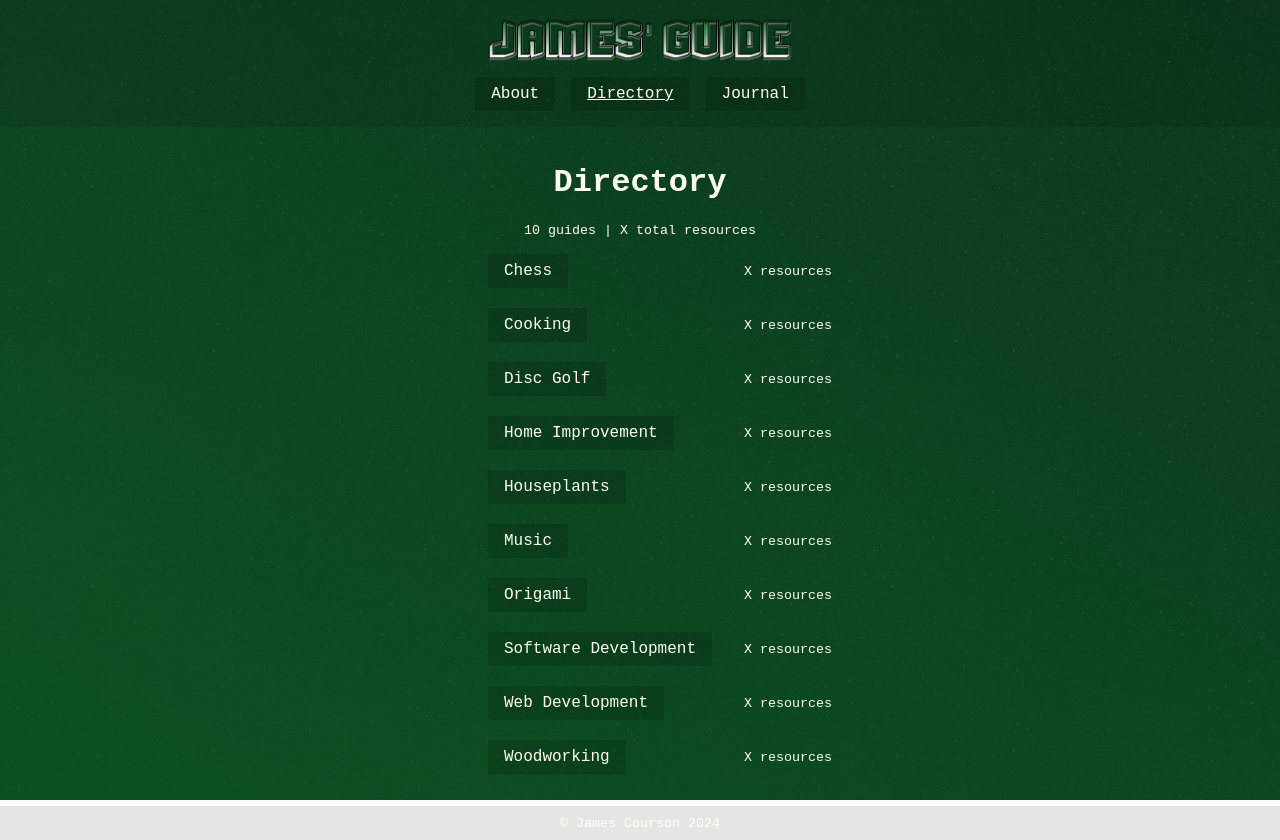
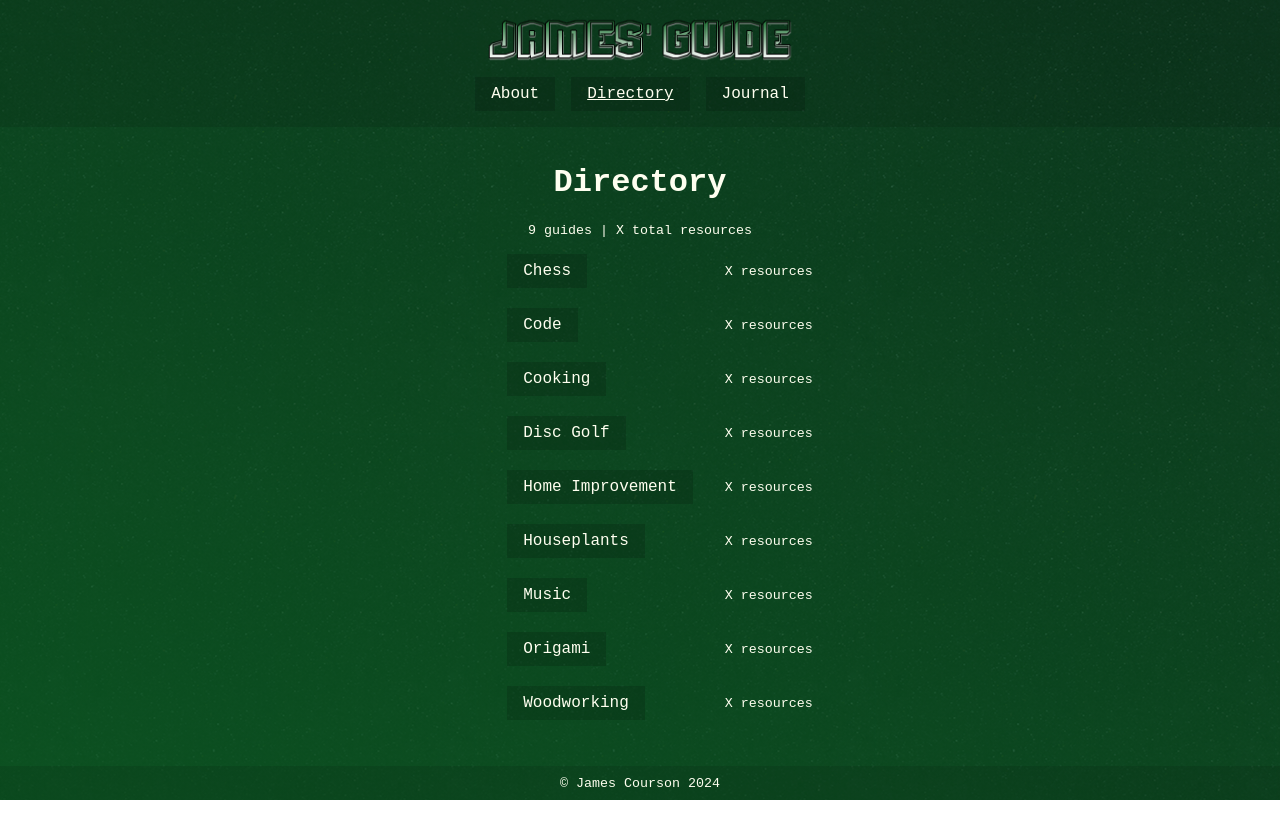
Before and after one commit to jamescourson/james.guide, a React (Vite) app: page /d in a window 1280 px wide. After the commit the page ends 800 px from the top, so only its background shows below. Built offline with nearby package versions, Linux system fonts and the light colour scheme.

Commit message:
consolidate sd and wd -> co

```diff
--- a/src/pages/Directory/Directory.jsx
+++ b/src/pages/Directory/Directory.jsx
@@ -18,6 +18,10 @@ const Directory = () => {
     {
       name: 'Chess',
       abbr: 'ch'
+    },
+    {
+      name: 'Code',
+      abbr: 'co'
     },
     {
       name: 'Cooking',
@@ -44,14 +48,6 @@ const Directory = () => {
       abbr: 'or'
     },
     {
-      name: 'Software Development',
-      abbr: 'sd'
-    },
-    {
-      name: 'Web Development',
-      abbr: 'wd'
-    },
-    {
       name: 'Woodworking',
       abbr: 'ww'
     },
```
